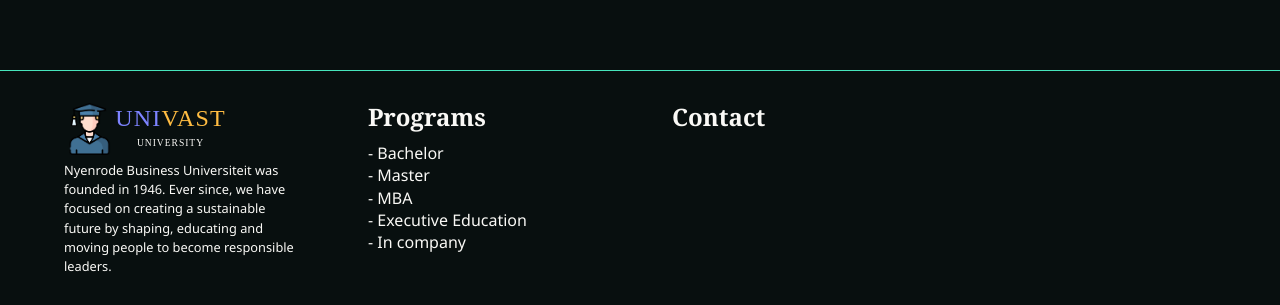
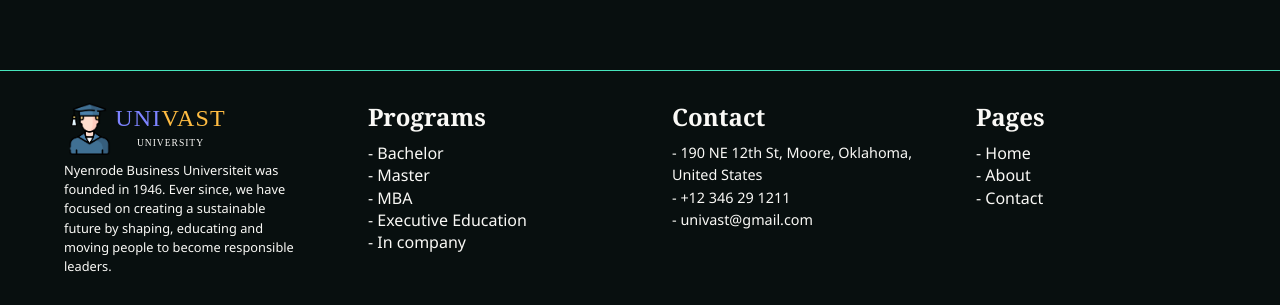
Before and after one commit to abusaidshabib/univast-client, a React (Vite) app: page / in a window 1280 px wide. Shown: the part 3127-3432 px from the top of the page. Built offline with nearby package versions, Linux system fonts and the light colour scheme.

Commit message:
bangla Footer

```diff
--- a/src/Components/Main/Shared/Footer.jsx
+++ b/src/Components/Main/Shared/Footer.jsx
@@ -1,8 +1,9 @@
 import logo from "../../../assets/Navbar/graduated-removebg-preview.png";
+import { HiLocationMarker } from "react-icons/hi";
 
 const Footer = () => {
   return (
-    <div className="border-t-[1px] border-accent-500 py-10 bg-background-500 px-20 grid grid-cols-4 gap-20">
+    <div className="border-t-[1px] border-accent-500 py-10 bg-background-500 px-20 grid grid-cols-4 gap-20 text-p-white">
       <div>
         <div className="flex items-center font-primary">
           <div>
@@ -26,10 +27,8 @@ const Footer = () => {
         </p>
       </div>
       <div>
-        <p className="font-serif text-3xl text-p-white font-semibold text-left">
-          Programs
-        </p>
-        <ul className="list-none pt-3 text-p-white text-xl">
+        <p className="font-serif text-3xl font-semibold text-left">Programs</p>
+        <ul className="list-none pt-3 text-xl">
           <li className="hover:text-accent-500">- Bachelor</li>
           <li className="hover:text-accent-500">- Master</li>
           <li className="hover:text-accent-500">- MBA</li>
@@ -38,11 +37,22 @@ const Footer = () => {
         </ul>
       </div>
       <div>
-        <p className="font-serif text-3xl text-p-white font-semibold text-left">
-          Contact
+        <p className="font-serif text-3xl font-semibold text-left">Contact</p>
+        <p className="text-lg pt-3">
+          {" "}
+          - 190 NE 12th St, Moore, Oklahoma, United States
         </p>
+        <p className="text-lg">- +12 346 29 1211</p>
+        <p className="text-lg">- univast@gmail.com</p>
       </div>
-      <div></div>
+      <div>
+        <p className="font-serif text-3xl font-semibold text-left">Pages</p>
+        <ul className="list-none pt-3 text-xl">
+          <li className="hover:text-accent-500">- Home</li>
+          <li className="hover:text-accent-500">- About</li>
+          <li className="hover:text-accent-500">- Contact</li>
+        </ul>
+      </div>
     </div>
   );
 };
```
